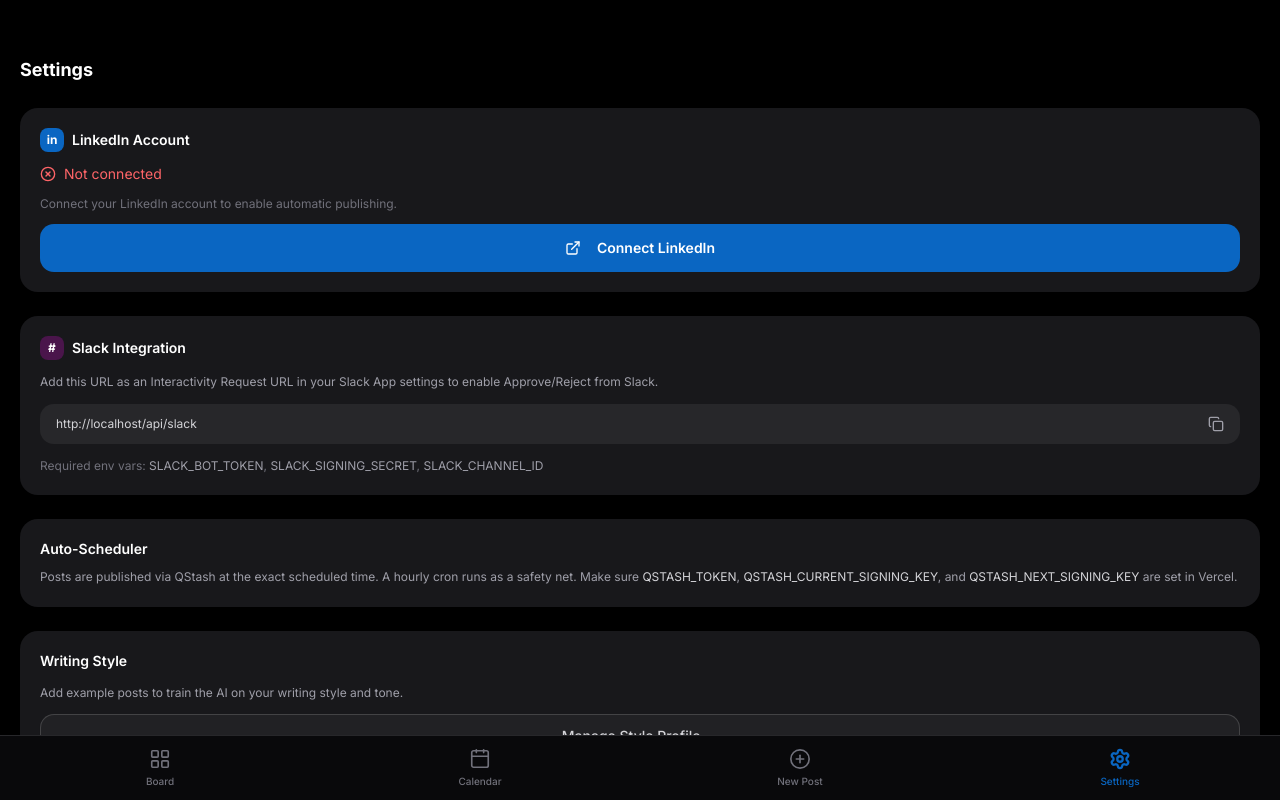
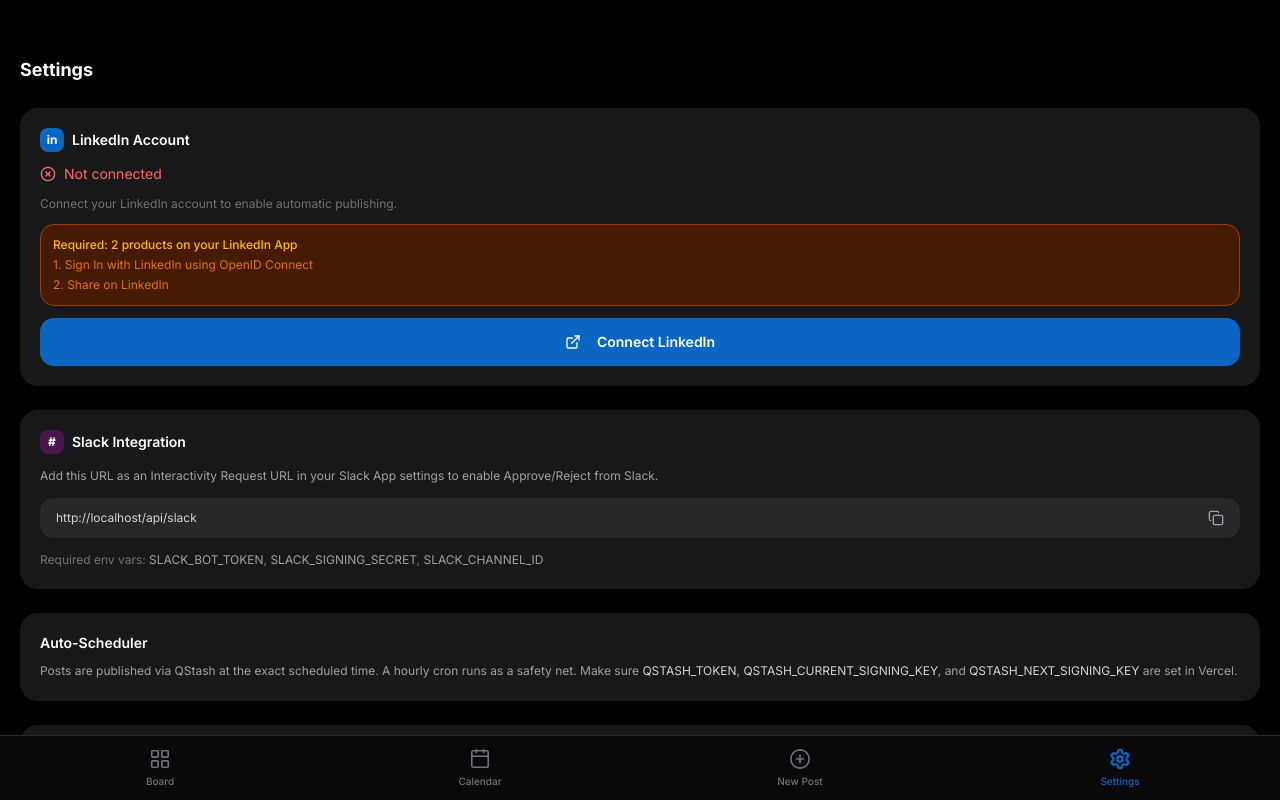
Before and after one commit to theeditorsingh/Linkedin, a Next.js app in the folder app/: page /settings in a window 1280 px wide. Shown: the top 800 px of the page. Built offline with nearby package versions, Linux system fonts and the light colour scheme; no server answers; the database is empty.

Commit message:
fix: show LinkedIn auth errors in settings + required products notice

```diff
--- a/app/src/app/(dashboard)/settings/page.tsx
+++ b/app/src/app/(dashboard)/settings/page.tsx
@@ -1,6 +1,7 @@
 "use client";
 
 import { useEffect, useState } from "react";
+import { useSearchParams } from "next/navigation";
 import { Button } from "@/components/ui/button";
 import { format } from "date-fns";
 import { CheckCircle, XCircle, ExternalLink, Copy, Check } from "lucide-react";
@@ -14,6 +15,7 @@
 
 export default function SettingsPage() {
   const [data, setData] = useState<SettingsData | null>(null);
+  const searchParams = useSearchParams();
   const [copiedSlack, setCopiedSlack] = useState(false);
   const appUrl = typeof window !== "undefined" ? window.location.origin : "";
 
@@ -23,6 +25,14 @@
       .then(setData)
       .catch(console.error);
   }, []);
+
+  useEffect(() => {
+    const linkedin = searchParams.get("linkedin");
+    const error = searchParams.get("error");
+    if (linkedin === "connected") toast.success("LinkedIn connected!");
+    if (error === "auth_failed") toast.error("LinkedIn auth failed — check app products (see below).");
+    if (error === "no_code") toast.error("LinkedIn didn't return an auth code.");
+  }, [searchParams]);
 
   async function copySlackUrl() {
     await navigator.clipboard.writeText(`${appUrl}/api/slack`);
@@ -80,6 +90,11 @@
             <p className="text-xs text-zinc-500">
               Connect your LinkedIn account to enable automatic publishing.
             </p>
+            <div className="bg-amber-950 border border-amber-800 rounded-xl p-3 space-y-1">
+              <p className="text-xs text-amber-400 font-medium">Required: 2 products on your LinkedIn App</p>
+              <p className="text-xs text-amber-600">1. Sign In with LinkedIn using OpenID Connect</p>
+              <p className="text-xs text-amber-600">2. Share on LinkedIn</p>
+            </div>
             <a href="/api/auth/linkedin">
               <Button className="w-full h-12 bg-[#0A66C2] hover:bg-blue-600 text-white rounded-xl font-semibold text-sm">
                 <ExternalLink size={16} className="mr-2" />
```
